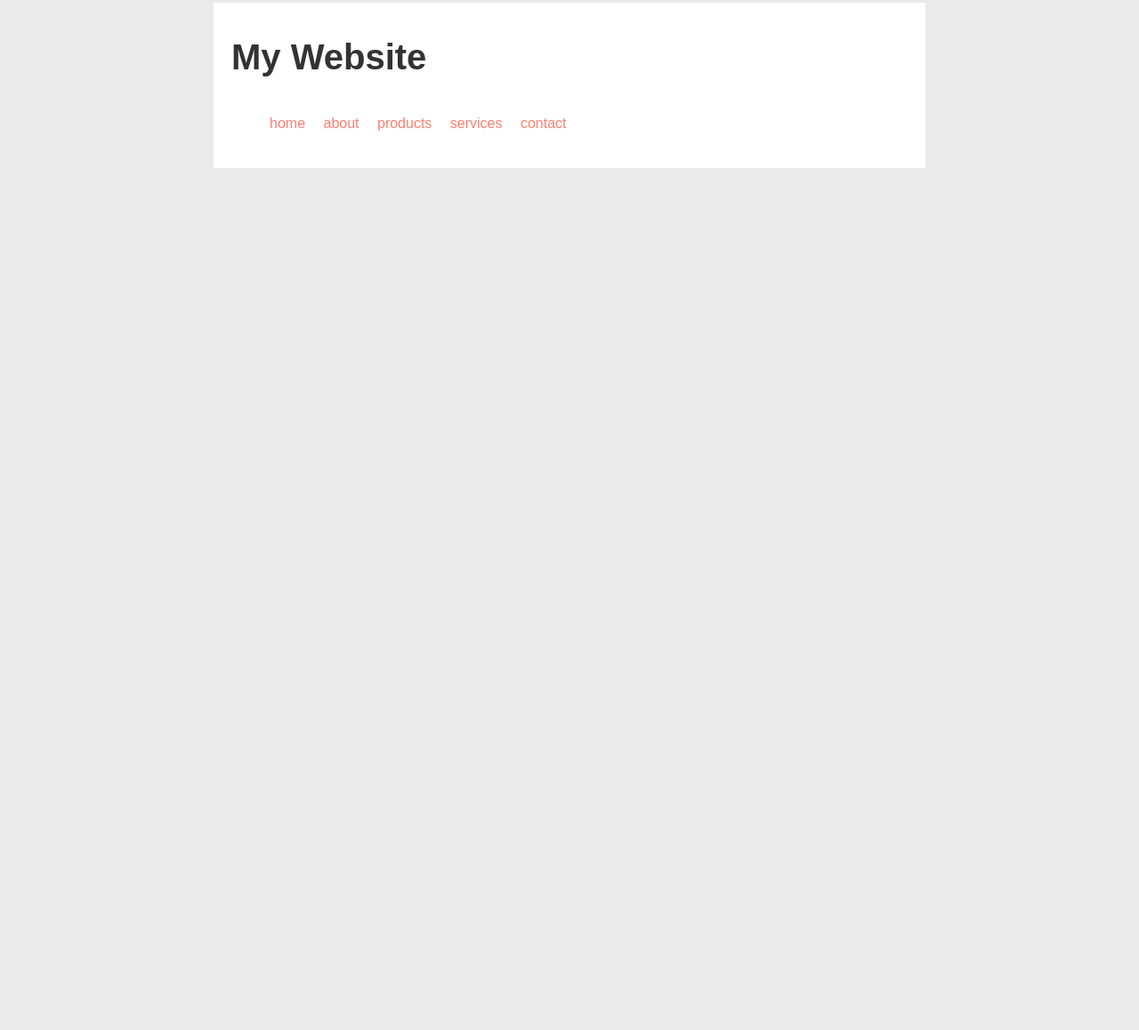
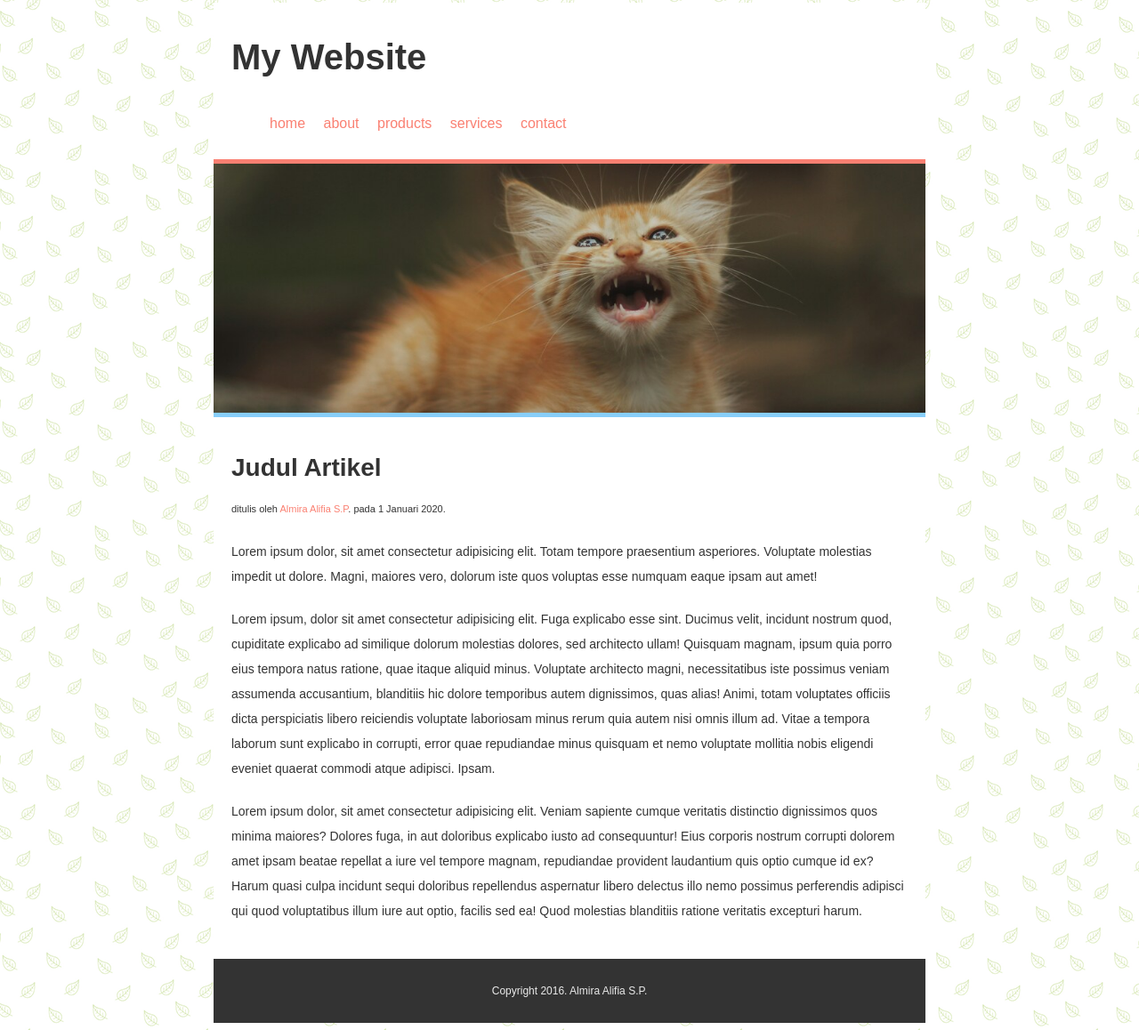
Before and after one commit to almiraasp/itw2024_243040097, a plain HTML site: page latihan/latihan4/T4a243040097.html in a window 1280 px wide. Shown: the part 5-1163 px from the top of the page at 89% size. Before the commit the page ends 800 px from the top, so only its background shows below. Drawn offline with Linux system fonts and the light colour scheme.

Commit message:
menyelesaikan tugas T4a

```diff
--- a/latihan/latihan4/T4a243040097.css
+++ b/latihan/latihan4/T4a243040097.css
@@ -1,6 +1,7 @@
 body {
     font: 16px/28px arial, sans-serif;
     background-color: #eaeaea;
+    background-image: url(img/pattern.png);
     color: #333;
 }
 
@@ -12,6 +13,7 @@ body {
 
 .header {
     padding: 20px;
+    padding-bottom: 10px;
 }
 
 .header .judul {
@@ -37,5 +39,45 @@ body {
 }
 
 .hero {
-    width: 250px;
+    height: 280px;
+    background-image: url(img/hero.jpg);
+    background-size: cover;
+    background-position: 0 -130px;
+    border-bottom: 5px solid lightskyblue;
+    border-top: 5px solid salmon;
 }
+
+.content {
+    padding: 20px;
+}
+
+.content h2 {
+    font-size: 28px;
+    font-weight: bold;
+}
+
+.content .penulis {
+    font-size: 11px;
+    margin-top: -5px;
+}
+
+.content .penulis a {
+    color: salmon;
+    text-decoration: none;
+}
+
+.content p {
+    margin-bottom: 20px;
+    font-size: 14px;
+}
+
+.footer {
+    background-color: #333;
+    padding: 10px;
+}
+
+.footer .copy {
+    color: #eaeaea;
+    text-align: center;
+    font-size: 12px;
+}
--- a/latihan/latihan4/T4a243040097.html
+++ b/latihan/latihan4/T4a243040097.html
@@ -17,6 +17,19 @@
             </ul>
         </div>
         <div class="hero"></div>
+        <div class="content">
+            <h2>Judul Artikel</h2>
+            <p class="penulis">ditulis oleh <a href="#">Almira Alifia S.P</a>. pada 1 Januari 2020.</p>
+
+            <p>Lorem ipsum dolor, sit amet consectetur adipisicing elit. Totam tempore praesentium asperiores. Voluptate molestias impedit ut dolore. Magni, maiores vero, dolorum iste quos voluptas esse numquam eaque ipsam aut amet!</p>
+
+            <p>Lorem ipsum, dolor sit amet consectetur adipisicing elit. Fuga explicabo esse sint. Ducimus velit, incidunt nostrum quod, cupiditate explicabo ad similique dolorum molestias dolores, sed architecto ullam! Quisquam magnam, ipsum quia porro eius tempora natus ratione, quae itaque aliquid minus. Voluptate architecto magni, necessitatibus iste possimus veniam assumenda accusantium, blanditiis hic dolore temporibus autem dignissimos, quas alias! Animi, totam voluptates officiis dicta perspiciatis libero reiciendis voluptate laboriosam minus rerum quia autem nisi omnis illum ad. Vitae a tempora laborum sunt explicabo in corrupti, error quae repudiandae minus quisquam et nemo voluptate mollitia nobis eligendi eveniet quaerat commodi atque adipisci. Ipsam.</p>
+
+            <p>Lorem ipsum dolor, sit amet consectetur adipisicing elit. Veniam sapiente cumque veritatis distinctio dignissimos quos minima maiores? Dolores fuga, in aut doloribus explicabo iusto ad consequuntur! Eius corporis nostrum corrupti dolorem amet ipsam beatae repellat a iure vel tempore magnam, repudiandae provident laudantium quis optio cumque id ex? Harum quasi culpa incidunt sequi doloribus repellendus aspernatur libero delectus illo nemo possimus perferendis adipisci qui quod voluptatibus illum iure aut optio, facilis sed ea! Quod molestias blanditiis ratione veritatis excepturi harum.</p>
+        </div>
+        <div class="footer">
+            <p class="copy">Copyright 2016. Almira Alifia S.P.</p>
+        </div>
     </div>
 </body>
 </html>
```
Also changed, not shown: latihan/latihan4/img/hero.jpg (added), latihan/latihan4/img/pattern.png (added).
